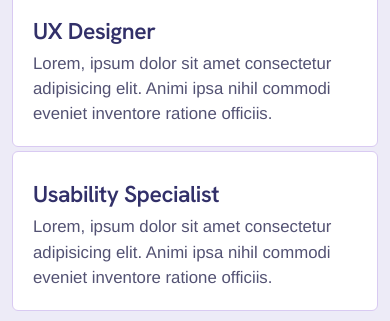
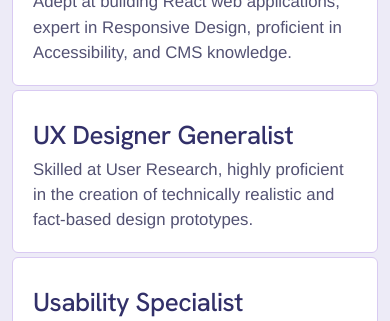
Before and after one commit to Sudhir0309/eric-html-main, a website built with webpack: page public/index.html in a window 390 px wide. Shown: the part 695-1016 px from the top of the page. Built offline with nearby package versions, Linux system fonts and the light colour scheme.

Commit message:
Improving responsive typography + copy

```diff
--- a/dev/styles/base/_initialization.scss
+++ b/dev/styles/base/_initialization.scss
@@ -2,19 +2,25 @@
 @import './body-spacing-and-gaps';
 
 :root {
+  // Font sizes and line heights ...
+  --website-fs-h1: 48px;
+  --website-ln-h1: 46px;
 
-    // Font sizes and line heights ...
-  --website-fs-h1: 32px;
-  --website-ln-h1: 34px;
+  --website-fs-h2: 34px;
+  --website-ln-h2: 34px;
 
-  --website-fs-h2: 28px;
-  --website-ln-h2: 28px;
+  --website-fs-h3: 26px;
+  --website-ln-h3: 28px;
 
-  --website-fs-h3: 23px;
-  --website-ln-h3: 24px;
+  --website-fs-h4: 23px;
+  --website-ln-h4: 24px;
 
-  --website-fs-h4: 18px;
-  --website-ln-h4: 24px;
+
+  // --website-fs-h3: 26px;
+  // --website-ln-h3: 30px;
+
+  // --website-fs-h4: 23px;
+  // --website-ln-h4: 23px;
 
   // Bottom margins
   --website-mb-h1: 10px;
@@ -118,17 +124,19 @@ h5 {
 
   // Extra Large screens ...
   @media (min-width: 1400px) {
-    // border: 1px solid purple;
+    // border: 3px solid purple;
     // Font sizes and line heights ...
-    --website-fs-h1: 60px;
-    --website-ln-h1: 60px;
+    --website-fs-h1: 80px;
+    --website-ln-h1: 79px;
     --website-mb-h1: 30px;
 
-    --website-fs-h2: 42px;
+    --website-fs-h2: 48px;
     --website-ln-h2: 46px;
-    --website-fs-h3: 26.5px;
-    --website-ln-h3: 29px;
-    --website-fs-h4: 22px;
+
+    --website-fs-h3: 30px;
+    --website-ln-h3: 33px;
+
+    --website-fs-h4: 26px;
     --website-ln-h4: 26px;
 
     // Margins ...
@@ -138,17 +146,19 @@ h5 {
 
   // Large screens ...
   @media (min-width: 1200px) and (max-width: (1400px - 1)) {
-    // border: 1px solid violet;
+    // border: 3px solid violet;
     // Font sizes and line heights ...
-    --website-fs-h1: 48px;
-    --website-ln-h1: 50px;
+    --website-fs-h1: 72px;
+    --website-ln-h1: 70px;
     --website-mb-h1: 30px;
 
-    --website-fs-h2: 34.5px;
-    --website-ln-h2: 38.5px;
-    --website-fs-h3: 25px;
-    --website-ln-h3: 29px;
-    --website-fs-h4: 21px;
+    --website-fs-h2: 46px;
+    --website-ln-h2: 44px;
+
+    --website-fs-h3: 28px;
+    --website-ln-h3: 33px;
+
+    --website-fs-h4: 26px;
     --website-ln-h4: 26px;
 
     // Margins ...
@@ -158,18 +168,20 @@ h5 {
 
   // Large Medium screens ...
   @media (min-width: 992px) and (max-width: (1200px - 1)) {
-    // border: 4px solid lime;
+    // border: 3px solid lime;
     // Font sizes and line heights ...
-    --website-fs-h1: 40px;
-    --website-ln-h1: 44px;
+    --website-fs-h1: 68px;
+    --website-ln-h1: 64px;
     --website-mb-h1: 20px;
 
-    --website-fs-h2: 30.5px;
-    --website-ln-h2: 33.5px;
-    --website-fs-h3: 24.5px;
-    --website-ln-h3: 29px;
-    --website-fs-h4: 20.5px;
-    --website-ln-h4: 26px;
+    --website-fs-h2: 42px;
+    --website-ln-h2: 38px;
+
+    --website-fs-h3: 26px;
+    --website-ln-h3: 32px;
+
+    --website-fs-h4: 23px;
+    --website-ln-h4: 23px;
 
     // Margins ...
     --website-mb-h2: 20px;
@@ -178,18 +190,20 @@ h5 {
 
   // Medium Medium screens ...
   @media (min-width: 768px) and (max-width: (992px - 1)) {
-    // border: 1px solid blue;
+    // border: 3px solid blue;
     // Font sizes and line heights ...
-    --website-fs-h1: 40px;
-    --website-ln-h1: 44px;
+    --website-fs-h1: 58px;
+    --website-ln-h1: 56px;
     --website-mb-h1: 20px;
 
-    --website-fs-h2: 30.5px;
-    --website-ln-h2: 33.5px;
-    --website-fs-h3: 24.5px;
-    --website-ln-h3: 25.5px;
-    --website-fs-h4: 20.5px;
-    --website-ln-h4: 24px;
+    --website-fs-h2: 38px;
+    --website-ln-h2: 30px;
+
+    --website-fs-h3: 26px;
+    --website-ln-h3: 30px;
+
+    --website-fs-h4: 23px;
+    --website-ln-h4: 23px;
 
     // Margins ...
       --website-mb-h2: 20px;
@@ -198,12 +212,12 @@ h5 {
 
   // // Small Medium screens ...
   // @media (min-width: 576px) and (max-width: (768px - 1)) {
-  //     border: 1px solid turquoise;
+  //     border: 3px solid turquoise;
   // }
 
   // // Smaller screens ...
   // @media (max-width: (576px - 1px)) {
-  //     border: 1px solid chocolate;
+  //     border: 3px solid chocolate;
   // }
 }
 
@@ -220,6 +234,7 @@ h2 {
   font-size: var(--website-fs-h2);
   line-height: var(--website-ln-h2);
   letter-spacing: -0.28px;
+  font-weight: 350;
 }
 
 h3 {
@@ -236,7 +251,7 @@ h4 {
 }
 
 h3, h4 {
-  font-weight: 600;
+  font-weight: 450;
 }
 
 
--- a/dev/styles/components/_hero.scss
+++ b/dev/styles/components/_hero.scss
@@ -64,13 +64,13 @@
             --website-hero-height: 560px;
             --website-hero-container-paddtop: 190px; ;
             --website-hero-persona-width: 400px;
-            --website-jumbotron-textwrapper-width: 760px;
+            --website-jumbotron-textwrapper-width: 550px;
             --website-hero-persona-margin: 0;
             --website-hero-persona-position: absolute;
             --website-hero-persona-pos-right: 40px;
 
             --website-hero-decoration-height: 100%;
-            --website-hero-decoration-right: -10%;
+            --website-hero-decoration-right: -5%;
             --website-hero-decoration-display: block;
         }
 
@@ -80,13 +80,13 @@
             --website-hero-height: 560px;
             --website-hero-container-paddtop: 190px;
             --website-hero-persona-width: 400px;
-            --website-jumbotron-textwrapper-width: 760px;
+            --website-jumbotron-textwrapper-width: 550px;
             --website-hero-persona-margin: 0;
             --website-hero-persona-position: absolute;
             --website-hero-persona-pos-right: 40px;
 
             --website-hero-decoration-height: 100%;
-            --website-hero-decoration-right: -10%;
+            --website-hero-decoration-right: -5%;
             --website-hero-decoration-display: block;
         }
 
--- a/dev/styles/layouts/_index.scss
+++ b/dev/styles/layouts/_index.scss
@@ -35,14 +35,14 @@
             @media (min-width: 1400px) {
                 // border: 4px solid purple;
                 --website-section-intro-card-display: flex;
-                --website-section-intro-card-padd: 45px 40px 40px 40px;
+                --website-section-intro-card-padd: 45px 55px 40px 55px;
             }
 
             // Large screens ...
             @media (min-width: 1200px) and (max-width: (1400px - 1)) {
                 // border: 4px solid violet;
                 --website-section-intro-card-display: flex;
-                --website-section-intro-card-padd: 45px 35px 35px 35px;
+                --website-section-intro-card-padd: 45px 45px 35px 45px;
             }
 
             // Large Medium screens ...
--- a/dev/styles/theming/_light-mode.scss
+++ b/dev/styles/theming/_light-mode.scss
@@ -10,12 +10,13 @@
     --website-theme-light-bbbb-1: #323069;
     --website-theme-light-bbbb-2: #3B27BE;
     --website-theme-light-bbbb-3: #4934d5;
-    --website-theme-light-bbbb-4: #535273;
-    --website-theme-light-bbbb-5: #DDDCF2;
-    --website-theme-light-bbbb-6: #F0EFFB;
-    --website-theme-light-bbbb-7: #EDEBF7;
-    --website-theme-light-bbbb-8: #CCCCF5;
-    --website-theme-light-bbbb-9: #C4C2FF;
+    --website-theme-light-bbbb-4: #5742d3;
+    --website-theme-light-bbbb-5: #535273;
+    --website-theme-light-bbbb-6: #DDDCF2;
+    --website-theme-light-bbbb-7: #F0EFFB;
+    --website-theme-light-bbbb-8: #EDEBF7;
+    --website-theme-light-bbbb-9: #CCCCF5;
+    --website-theme-light-bbbb-10: #C4C2FF;
 
     --website-theme-light-cccc-0: #0066FF;
 
@@ -27,8 +28,8 @@
 
 // html[data-theme="light"] {
     body {
-        background-color: var(--website-theme-light-bbbb-7);
-        color: var(--website-theme-light-bbbb-4);
+        background-color: var(--website-theme-light-bbbb-8);
+        color: var(--website-theme-light-bbbb-5);
     }
 
     @layer component-mix {
@@ -55,7 +56,7 @@
                 color: var(--website-theme-light-bbbb-1);
             }
             ul, p, a {
-                color: var(--website-theme-light-bbbb-4);
+                color: var(--website-theme-light-bbbb-5);
             }
             a {
                 &:hover {
@@ -67,10 +68,10 @@
 
         .dark-block-txt-col {
             h1, h2, h3, h4, h5, h6 {
-                color: var(--website-theme-light-bbbb-5);
+                color: var(--website-theme-light-bbbb-6);
             }
             ul, p, a {
-                color: var(--website-theme-light-bbbb-8);
+                color: var(--website-theme-light-bbbb-9);
             }
         }
     }
@@ -107,7 +108,7 @@
             .nav-item {
                 // separator between links
                 &::after {
-                    background-color: var(--website-theme-light-cccc-3);
+                    background-color: var(--website-theme-light-bbbb-4);
                 }
             }
 
@@ -186,7 +187,7 @@
         .slick-arrow, // Set carousel buttons as 2nd btns
         .btn-secondary {
             color: var(--website-theme-light-bbbb-0);
-            background-color: var(--website-theme-light-bbbb-5);
+            background-color: var(--website-theme-light-bbbb-6);
             border-color: var(--website-theme-light-cccc-6);
 
             &:hover {
--- a/public/index.html
+++ b/public/index.html
@@ -73,7 +73,7 @@
     <div class="container hero-content-wrapper">
       <div class="hero-jumbotron jumbotron__textwrapper">
         <h1>Creative technologist</h1>
-        <p class="lead">As a creative technologist, I'm blending technology and creativity to develop innovative solutions.</p>
+        <p class="lead">I'm blending and in-depth knowledge of Technology, Design, and lots of creativity to develop innovative solutions.</p>
       </div>
 
       <img class="hero-persona img-fluid" src="./images/hero-persona.png" alt="">
@@ -89,24 +89,24 @@
       <header class="section-introduction__header sc-header-bot-spacing">
         <h2 class="mb-0">Multi-disciplinary specialist</h2>
       </header>
-      <div class="mb-3">
+      <div class="sc-header-bot-spacing">
         <div class="card-group">
           <div class="card">
             <div class="card-body">
               <h3 class="card-title mb-2">Expert UI Developer</h3>
-              <p class="card-text">Lorem, ipsum dolor sit amet consectetur adipisicing elit. Animi ipsa nihil commodi eveniet inventore ratione officiis.</p>
+              <p class="card-text">Adept at building React web applications, expert in Responsive Design, proficient in Accessibility, and CMS knowledge.</p>
             </div>
           </div>
           <div class="card">
             <div class="card-body">
-              <h3 class="card-title mb-2">UX Designer</h3>
-              <p class="card-text">Lorem, ipsum dolor sit amet consectetur adipisicing elit. Animi ipsa nihil commodi eveniet inventore ratione officiis.</p>
+              <h3 class="card-title mb-2">UX Designer Generalist</h3>
+              <p class="card-text">Skilled at User Research, highly proficient in the creation of technically realistic and fact-based design prototypes.</p>
             </div>
           </div>
           <div class="card">
             <div class="card-body">
               <h3 class="card-title mb-2">Usability Specialist</h3>
-              <p class="card-text">Lorem, ipsum dolor sit amet consectetur adipisicing elit. Animi ipsa nihil commodi eveniet inventore ratione officiis.</p>
+              <p class="card-text">Proficient at ensuring the user-friendliness, Accessibility, and regulatory compliance of Web Applications.</p>
             </div>
           </div>
         </div>
```
Also changed, not shown: public/dist/styles.css.
